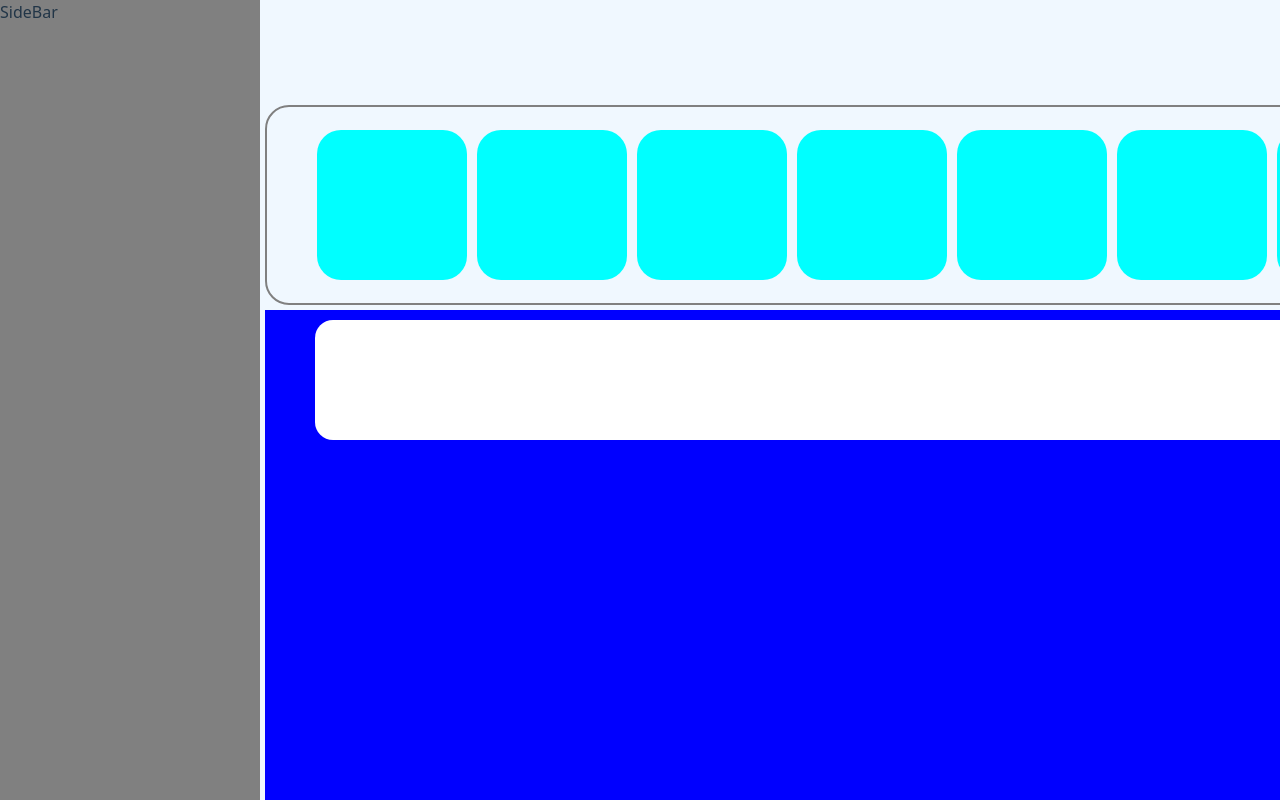
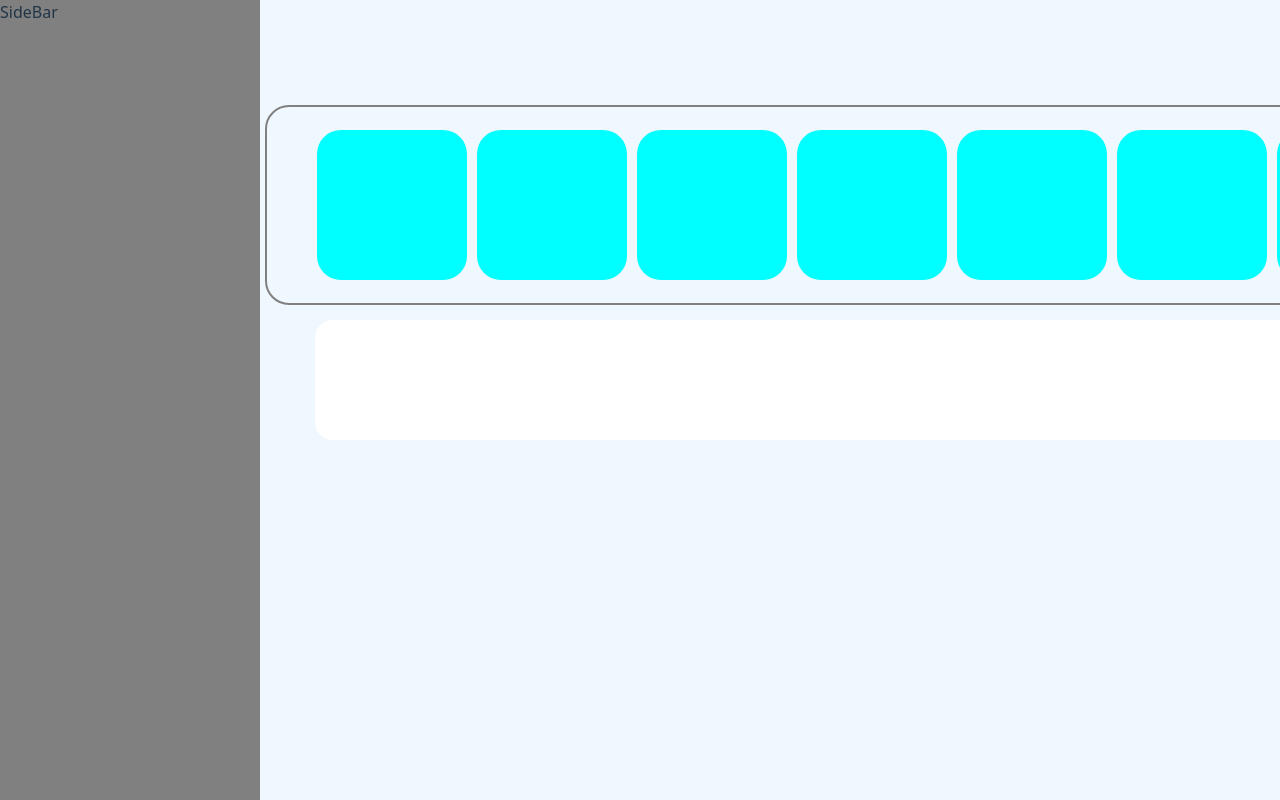
Before and after one commit to Mohamed-Abuali/Revue, a React (Vite) app: page / in a window 1280 px wide. Shown: the top 800 px of the page. Built offline with nearby package versions, Linux system fonts and the light colour scheme.

Commit message:
style: remove blue background from error list container

```diff
--- a/src/App.css
+++ b/src/App.css
@@ -55,7 +55,6 @@ body{
 .error-list-container{
   grid-row: 3/-1;
   grid-column: 2;
-  background-color: blue;
     display: flex;
     padding: 10px;
   justify-content: center;
```
